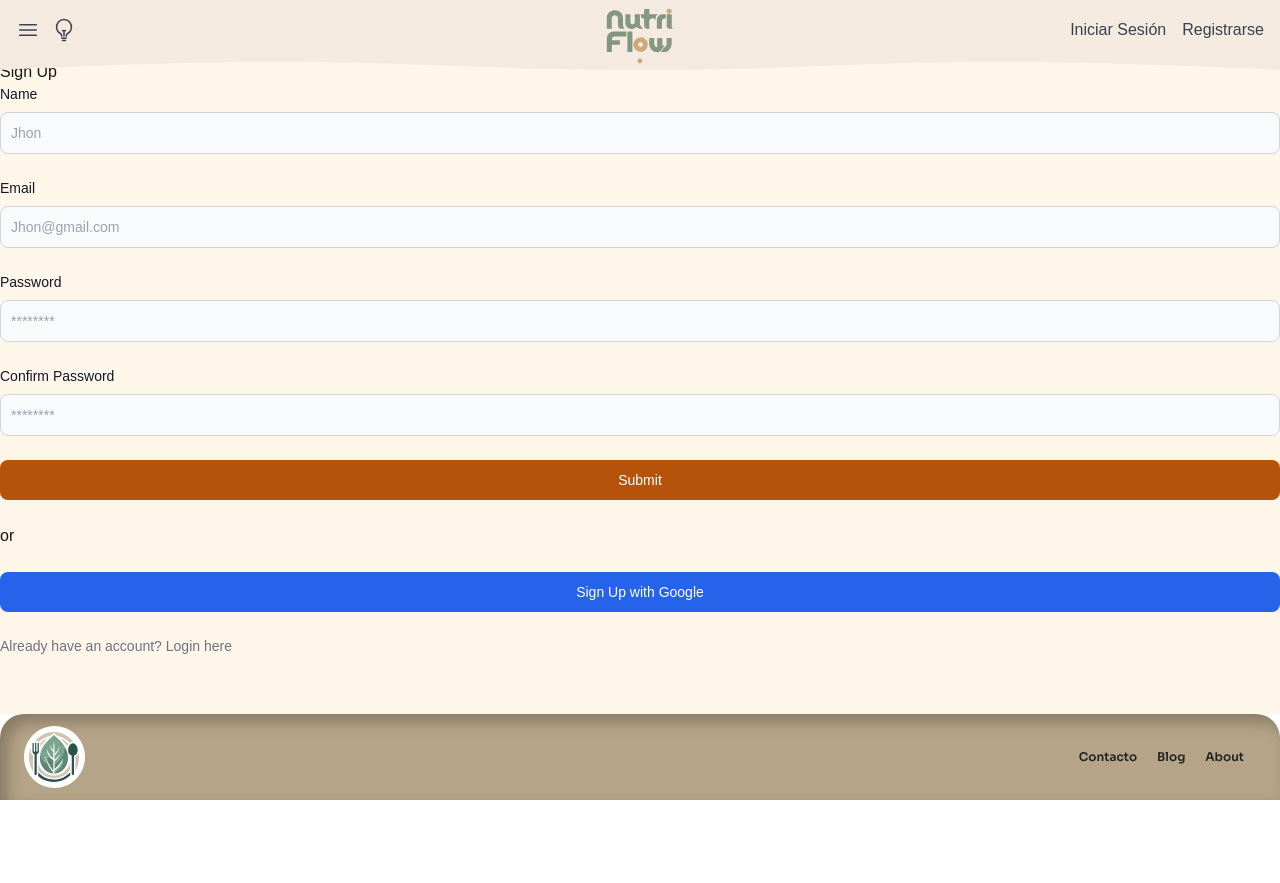
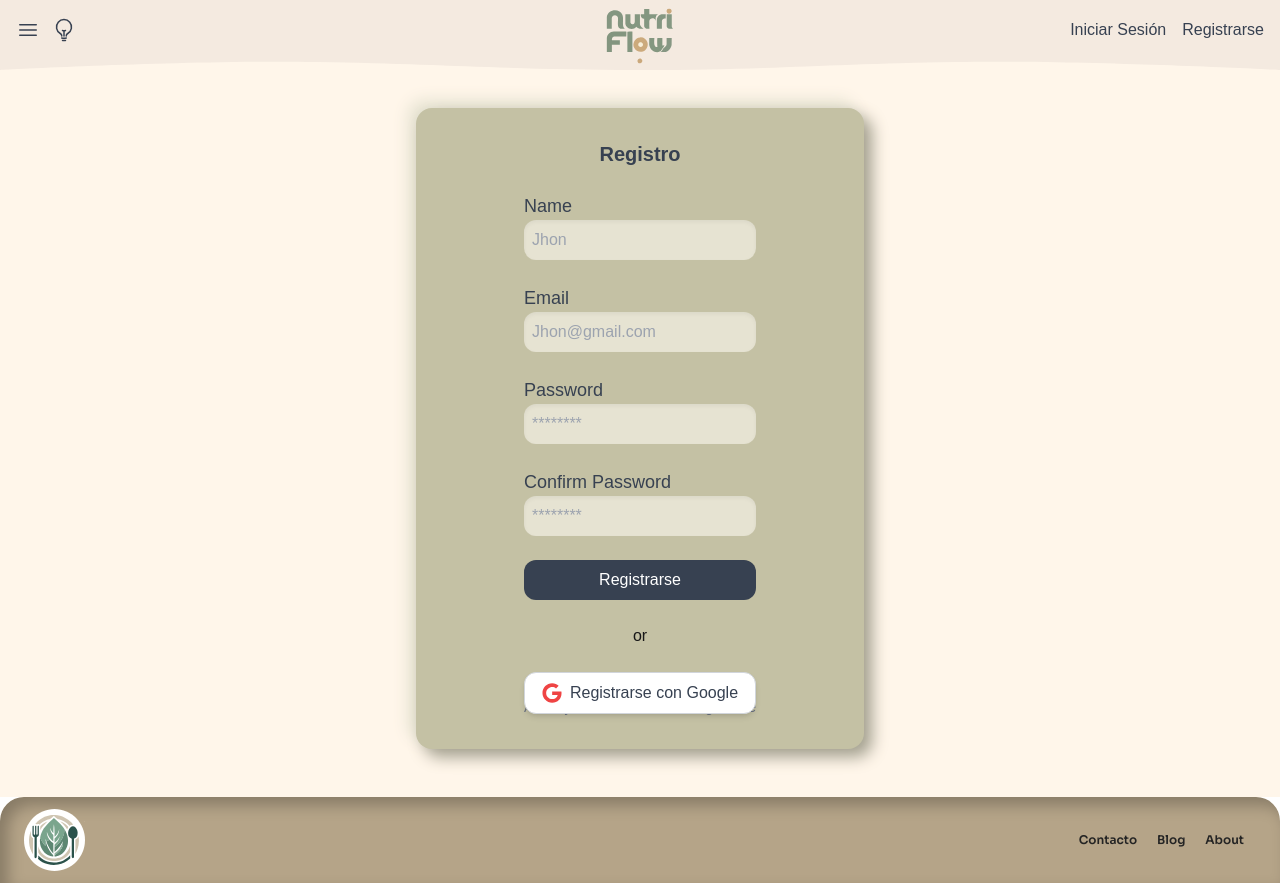
Before and after one commit to nutriflowhenry/nutri-flow-frontend, a Next.js app: page /register in a window 1280 px wide. Before the commit the page ends 800 px from the top, so only its background shows below. Built offline with nearby package versions, Linux system fonts and the light colour scheme; no server answers.

Commit message:
set user data register manual

```diff
--- a/src/helpers/auth.helper.ts
+++ b/src/helpers/auth.helper.ts
@@ -1,10 +1,11 @@
 import { IRegisterProps, IUserSession, IloginProps } from "@/types"
 import Swal from "sweetalert2";
+import Cookies from 'js-cookie';
 
 const APIURL = process.env.NEXT_PUBLIC_API_URL;
 
 export async function register(userData: IRegisterProps) {
-    console.log(userData);
+    console.log("register manual",userData);
     try{
         const response = await fetch(`${APIURL}/auth/signup`,{
             method: 'POST',
@@ -28,9 +29,11 @@ export async function register(userData: IRegisterProps) {
 };
 
 export async function registerWithGoogle(googleToken: string) {
+    console.log("funcion registro con google")
     try {
         const response = await fetch(`${APIURL}/auth/google`, {
             method: "POST",
+            credentials: "include",
             headers: {
                 "Content-Type": "application/json",
             },
@@ -38,7 +41,9 @@ export async function registerWithGoogle(googleToken: string) {
         });
 
         if (response.ok) {
+
             return response.json();
+
         } else {
             throw new Error("Google authentication failed");
         }
--- a/src/views/LoginView.tsx
+++ b/src/views/LoginView.tsx
@@ -26,7 +26,7 @@ const LoginView = () => {
   });
 
   return (
-    <div className="flex justify-center items-center mb-5">
+    <div className="flex justify-center items-center mb-10 mt-12">
       <div className="w-full max-w-md bg-[#c4c1a4] p-8 rounded-2xl shadow-lg relative flex flex-col items-center" style={{ boxShadow: '8px 8px 16px #a29f8e, -8px -8px 16px #e6e3d2' }}>
         <h2 className="text-xl font-bold text-gray-700 mb-6">Login</h2>
 
@@ -93,7 +93,7 @@ const LoginView = () => {
             </button>
           </div>
         ) : (
-          <div className="w-full h-px bg-gray-400 my-4" >
+          <div className="w-full h-px my-4" >
             <div className="flex justify-center space-x-6">
               <button
                 className="flex items-center justify-center w-full bg-white text-gray-700 border border-gray-300 shadow-md hover:shadow-lg py-2 px-4 rounded-xl transition-transform transform hover:scale-105"
--- a/src/views/RegisterView.tsx
+++ b/src/views/RegisterView.tsx
@@ -7,81 +7,93 @@ import { useRouter } from 'next/navigation';
 import { IAlertState } from '@/types';
 import Alert from '@/components/Alert';
 import { useAuth } from '@/context/AuthContext';
+import { FaGoogle } from 'react-icons/fa';
+import Cookies from 'js-cookie';
 
-const RegisterView = () =>{
+const RegisterView = () => {
     const router = useRouter();
     const [alert, setAlert] = useState<IAlertState | null>(null);
     const { loginWithGoogle } = useAuth();
+    const { setUserData } = useAuth();
 
     return (
 
-        <div>
-        <h1>Sign Up</h1>
+        <div className="flex justify-center items-center mb-12 mt-12">
+            <div className="w-full max-w-md bg-[#c4c1a4] p-8 rounded-2xl shadow-lg relative flex flex-col items-center" style={{ boxShadow: '8px 8px 16px #a29f8e, -8px -8px 16px #e6e3d2' }}>
+                <h2 className="text-xl font-bold text-gray-700 mb-6">Registro</h2>
 
                 <Formik
-            initialValues= {{
+                    initialValues={{
                         name: '',
                         email: '',
                         password: '',
-            passwordConfirmation:'',
+                        passwordConfirmation: '',
                     }}
 
-            onSubmit = {async (values) => {
+                    onSubmit={async (values) => {
                         try {
-                await register(values);
-                setAlert({ type: 'success', message: 'User registered succesfully'});
+                            const response = await register(values);
+                            const { token, user } = response;
+                            setUserData({ token, user });
+                            Cookies.set("token", token);
+                            setAlert({ type: 'success', message: 'User registered succesfully' });
                             setTimeout(() => {
                                 router.push('/login');
                             }, 2000);
 
                         } catch (error) {
-                setAlert({ type: 'error', message: 'There was an error registering the user'});
+                            setAlert({ type: 'error', message: 'There was an error registering the user' });
                         }
                     }}
 
-            validate = {validateRegisterForm}
+                    validate={validateRegisterForm}
                 >
                     {({ errors, touched, isValid }) => (
 
-            <Form className="space-y-4 md:space-y-6" action="#">
+                        <Form className="space-y-4 md:space-y-6">
 
-            <div>
-                <label htmlFor="name" className="block mb-2 text-sm font-medium text-gray-900 dark:text-white">Name</label>
-                <Field type="text" name="name" id="name" className="bg-gray-50 border border-gray-300 text-gray-900 text-sm rounded-lg focus:ring-amber-700 focus:border-amring-amber-700 block w-full p-2.5" placeholder="Jhon" required=""/>
+                            <div className="flex flex-col">
+                                <label htmlFor="name" className="block text-lg font-medium text-gray-700">Name</label>
+                                <Field type="text" name="name" id="name" className="p-2  text-gray-700 rounded-xl border-none w-full shadow-inner bg-[#e6e3d2] focus:outline-none" placeholder="Jhon" required="" />
                                 {errors.name && touched.name && (
-                    <Alert type="error" message={errors.name}/>
+                                    <Alert type="error" message={errors.name} />
                                 )}
                             </div>
 
                             <div>
-                <label htmlFor="email" className="block mb-2 text-sm font-medium text-gray-900 dark:text-white">Email</label>
-                <Field type="text" name="email" id="email" className="bg-gray-50 border border-gray-300 text-gray-900 text-sm rounded-lg focus:ring-amber-700 focus:border-amring-amber-700 block w-full p-2.5" placeholder="Jhon@gmail.com" required=""/>
+                                <label htmlFor="email" className="block text-lg font-medium text-gray-700">Email</label>
+                                <Field type="email" name="email" id="email" className="p-2  text-gray-700 rounded-xl border-none w-full shadow-inner bg-[#e6e3d2] focus:outline-none" placeholder="Jhon@gmail.com" required="" />
                                 {errors.email && touched.email && (
                                     <Alert type="error" message={errors.email} />
                                 )}
                             </div>
 
                             <div>
-                <label htmlFor="password" className="block mb-2 text-sm font-medium text-gray-900 dark:text-white">Password</label>
-                <Field type="password" name="password" id="password" className="bg-gray-50 border border-gray-300 text-gray-900 text-sm rounded-lg focus:ring-amber-700 focus:border-amring-amber-700 block w-full p-2.5" placeholder="********" required=""/>
+                                <label htmlFor="password" className="block text-lg font-medium text-gray-700">Password</label>
+                                <Field type="password" name="password" id="password" className="p-2  text-gray-700 rounded-xl border-none w-full shadow-inner bg-[#e6e3d2] focus:outline-none" placeholder="********" required="" />
                                 {errors.password && touched.password && (
                                     <Alert type="error" message={errors.password} />
                                 )}
                             </div>
 
                             <div>
-                <label htmlFor="passwordConfirmation" className="block mb-2 text-sm font-medium text-gray-900 dark:text-white">Confirm Password</label>
-                <Field type="password" name="passwordConfirmation" id="passwordConfirmation" className="bg-gray-50 border border-gray-300 text-gray-900 text-sm rounded-lg focus:ring-amber-700 focus:border-amring-amber-700 block w-full p-2.5" placeholder="********" required=""/>
+                                <label htmlFor="passwordConfirmation" className="block text-lg font-medium text-gray-700">Confirm Password</label>
+                                <Field type="password" name="passwordConfirmation" id="passwordConfirmation" className="p-2  text-gray-700 rounded-xl border-none w-full shadow-inner bg-[#e6e3d2] focus:outline-none" placeholder="********" required="" />
                                 {errors.passwordConfirmation && touched.passwordConfirmation && (
-                    <Alert type="error" message={errors.passwordConfirmation}/>
+                                    <Alert type="error" message={errors.passwordConfirmation} />
                                 )}
                             </div>
 
-            <button disabled = { !isValid } type="submit" className="w-full text-white bg-amber-700 hover:bg-amber-900 focus:ring-4 focus:outline-none focus:ring-amber-700 font-medium rounded-lg text-sm px-5 py-2.5 text-center">Submit</button>
-            <div>or</div>
-            <button type="button" className="w-full text-white bg-blue-600 hover:bg-blue-800 rounded-lg text-sm px-5 py-2.5" onClick={loginWithGoogle}>
-                Sign Up with Google
+                            <button disabled={!isValid} type="submit" className="w-full bg-gray-700 hover:bg-gray-800 text-white py-2 px-4 rounded-xl disabled:opacity-50">Registrarse</button>
+                            <div className="flex justify-center">or</div>
+                            <div className="w-full h-px my-4" >
+                                <div className="flex justify-center space-x-6">
+                                    <button type="button" className="flex items-center justify-center w-full bg-white text-gray-700 border border-gray-300 shadow-md hover:shadow-lg py-2 px-4 rounded-xl transition-transform transform hover:scale-105" onClick={loginWithGoogle}>
+                                        <FaGoogle className="text-red-500 text-xl mr-2" />
+                                        Registrarse con Google
                                     </button>
+                                </div>
+                            </div>
                             <p className="text-sm font-light text-gray-500 dark:text-gray-400">Already have an account? <a href="/login" className="font-medium text-amring-amber-700 hover:underline">Login here</a>
                             </p>
 
@@ -90,6 +102,7 @@ const RegisterView = () =>{
 
                 </Formik>
             </div>
+        </div>
     )
 }
 
```
Also changed, not shown: src/context/AuthContext.tsx (+24 -28 lines), src/app/layout.tsx (line endings or trailing spaces). Lines whose indentation alone changed are shown as unchanged.
